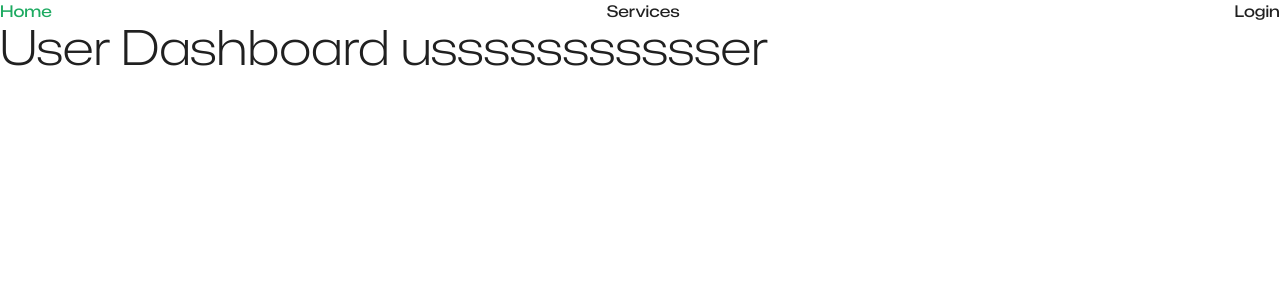
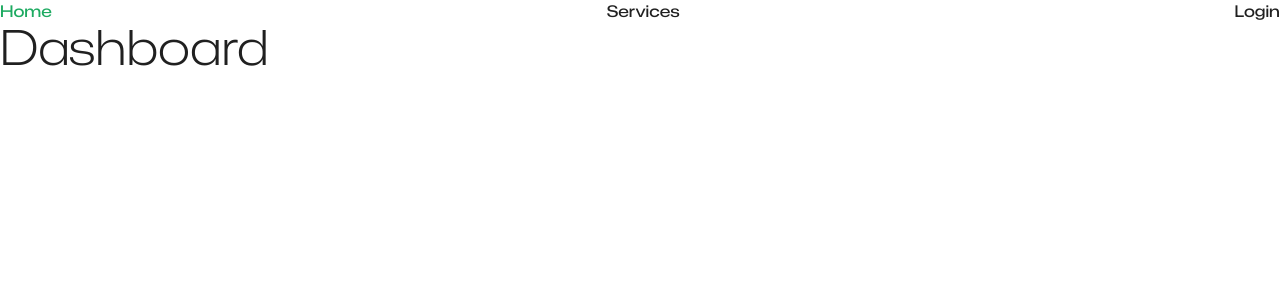
Before and after one commit to mimi-uxui-dev/nouh-tours, a Next.js app: page /dashboard/user in a window 1280 px wide. Shown: the top 300 px of the page. Built offline with nearby package versions, Linux system fonts and the light colour scheme; no server answers.

Commit message:
setup user dashboard

```diff
--- a/app/dashboard/user/page.js
+++ b/app/dashboard/user/page.js
@@ -1,7 +1,13 @@
+"use client";
+
+import { useSession } from "next-auth/react";
+
 export default function UserDashboard() {
+  const { data, status } = useSession();
+  console.log(data);
   return (
     <div>
-      <h1>User Dashboard ussssssssssser </h1>
+      <h1>{data?.user?.fullName} Dashboard</h1>
     </div>
   );
 }
--- a/components/Nav.js
+++ b/components/Nav.js
@@ -18,7 +18,7 @@ function Nav() {
               data?.user?.role === "admin" ? "admin" : "user"
             }`}
           >
-            Dashboard {data?.user?.name} ({data?.user?.role})
+            Dashboard {data?.user?.fullName} ({data?.user?.role})
           </Link>
           <a onClick={() => signOut({ callbackUrl: "/login" })}>Logout</a>
         </>
```
